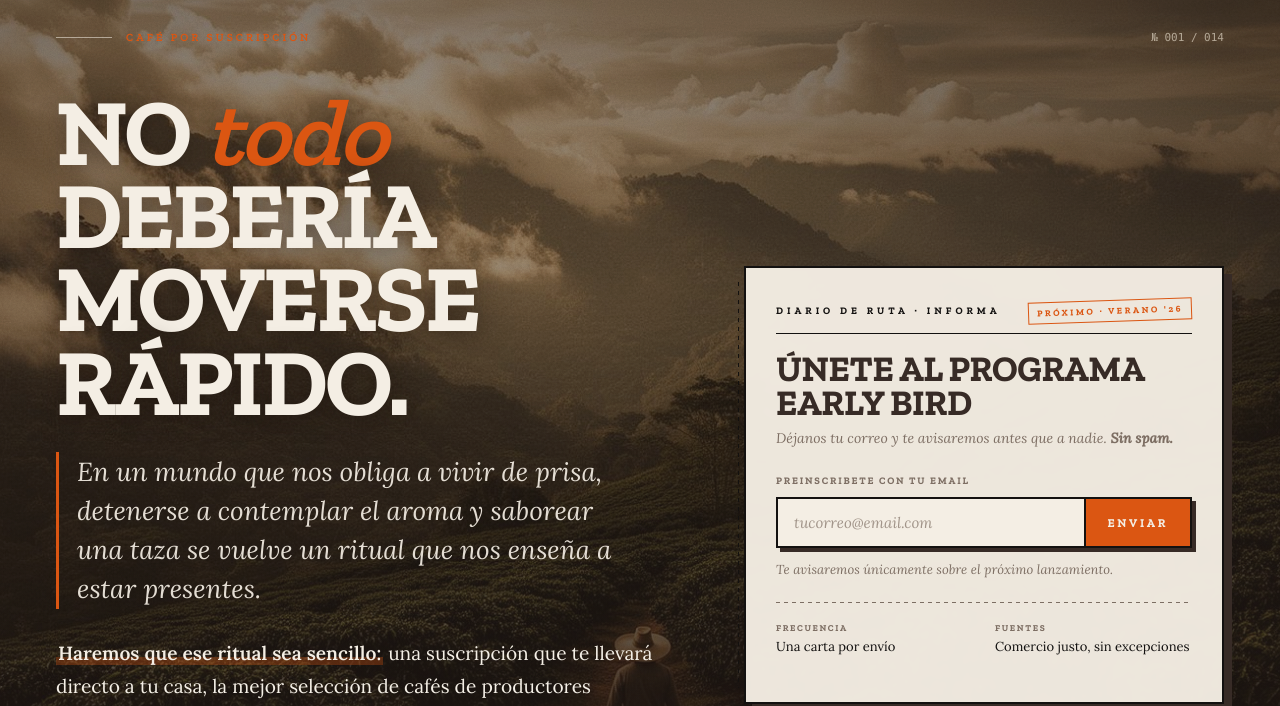
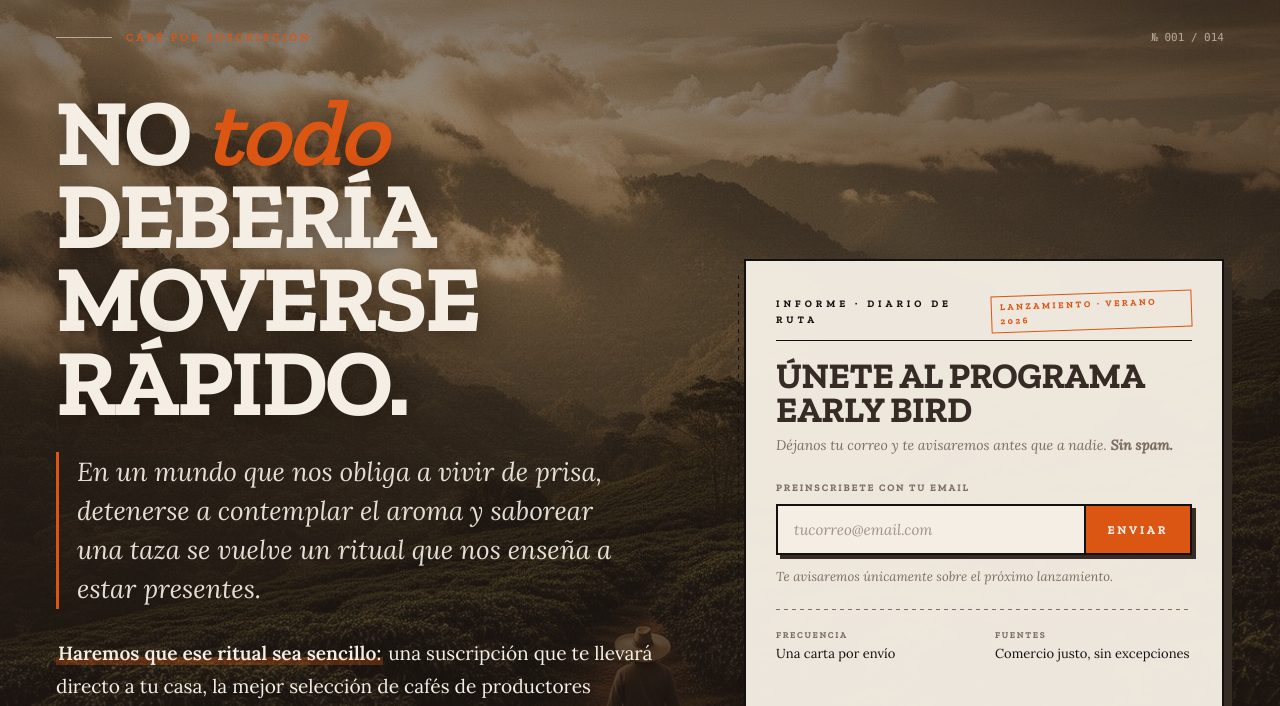
Before and after one commit to Brauhaus05/Coming-Soon-Site, a plain HTML site: page index.html in a window 1280 px wide. Shown: the part 94-800 px from the top of the page. Drawn offline with nearby package versions, Linux system fonts and the light colour scheme.

Commit message:
chore: update landing page labels and release date formatting

```diff
--- a/index.html
+++ b/index.html
@@ -590,8 +590,8 @@
           <aside class="hero-right">
             <div class="dispatch">
               <div class="dispatch-head">
-                <span class="label" style="">Diario de ruta · informa</span>
-                <span class="stamp" style="">Próximo · verano '26</span>
+                <span class="label" style="">Informe · Diario de ruta</span>
+                <span class="stamp" style="">Lanzamiento · verano 2026</span>
               </div>
 
               <h2 class="dispatch-title" style="">Únete al programa Early Bird</h2>
```
